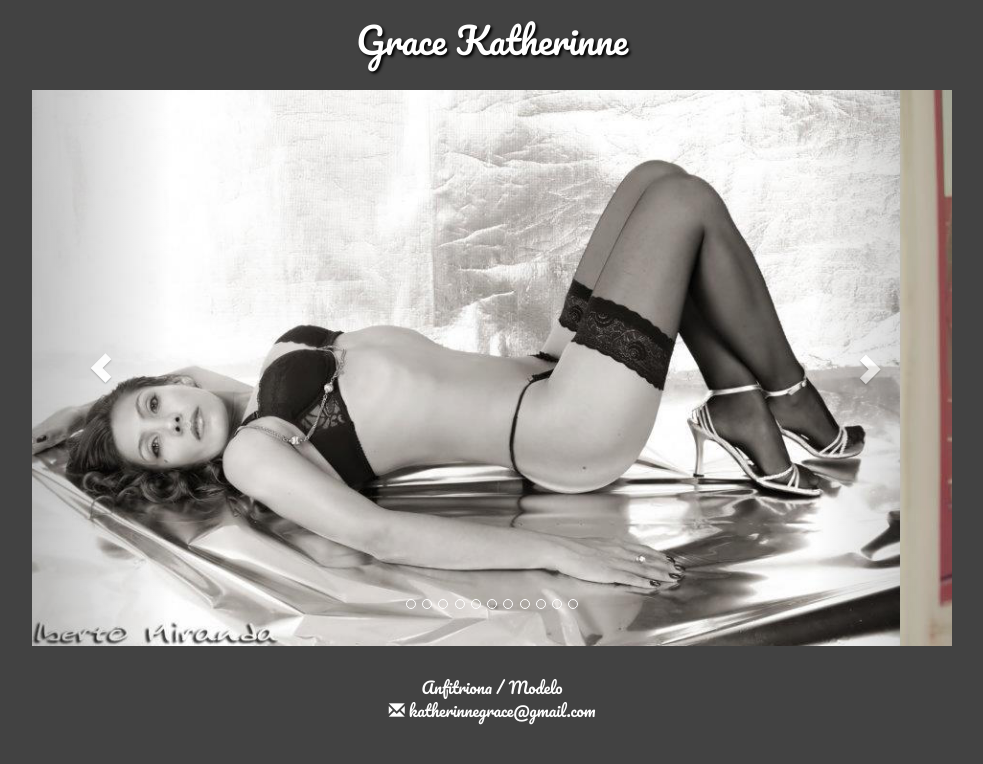
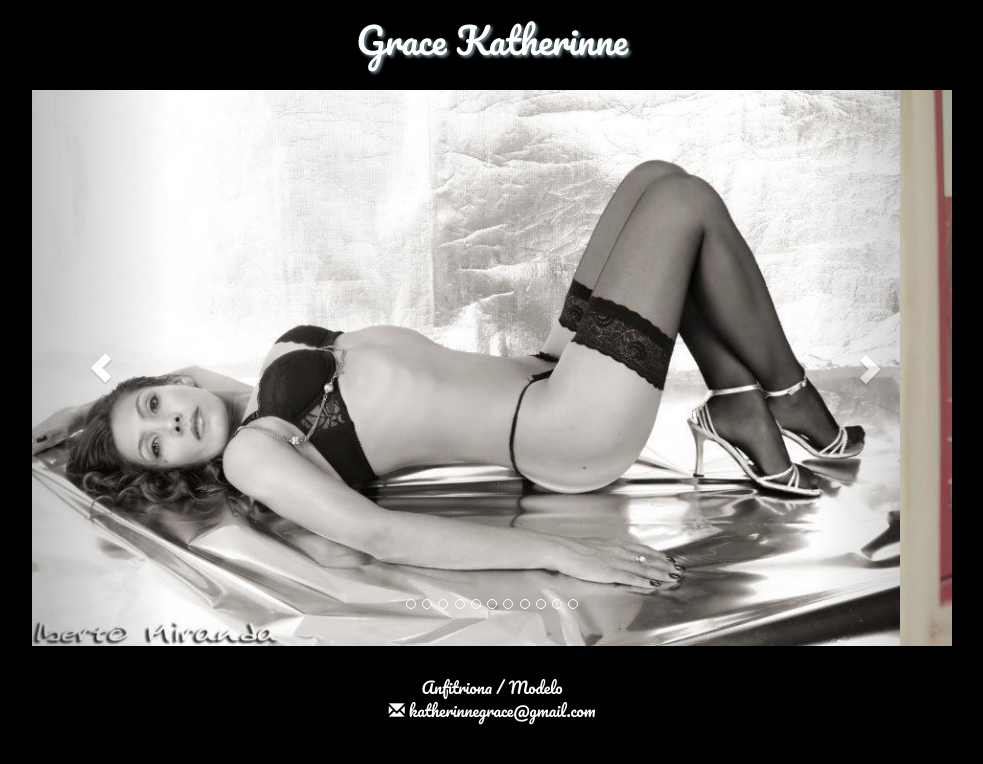
Before and after one commit to OscarSith/grace, a plain HTML site: page index.html in a window 1280 px wide. Shown: the whole page, without its empty margins (148-1131 px from the left). Drawn offline with nearby package versions, Linux system fonts and the light colour scheme.

Commit message:
Color de fondo

```diff
--- a/css/main.css
+++ b/css/main.css
@@ -66,7 +66,7 @@ textarea {
 
 body {
     font: 16px/26px 'Pacifico', cursive, Arial;
-    background-color: #424242;
+    background-color: #000000;
 }
 
 /* ===============
@@ -83,7 +83,7 @@ body {
 
 h1 {
     color: #fff;
-    text-shadow:2px 2px 3px #000;
+    text-shadow:2px 2px 3px #759096;
 }
 
 #carousel-grace {
```
